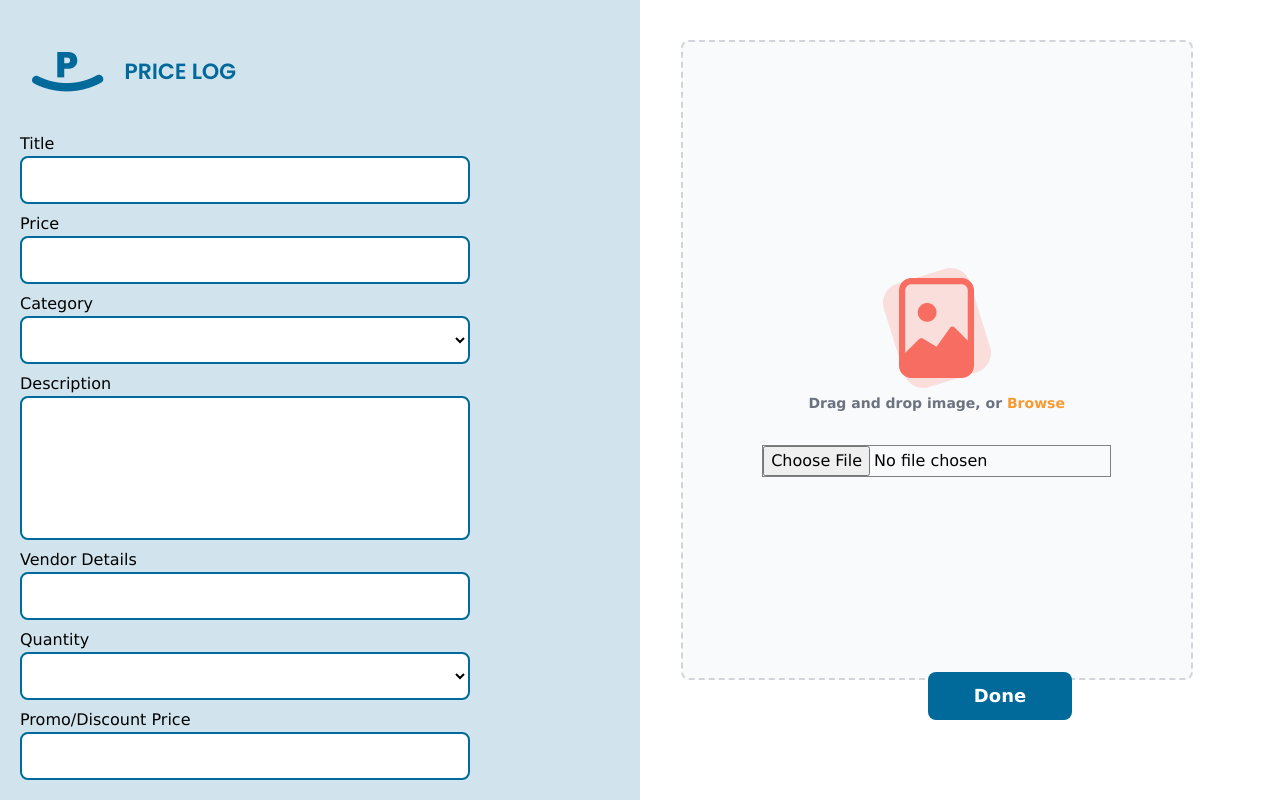
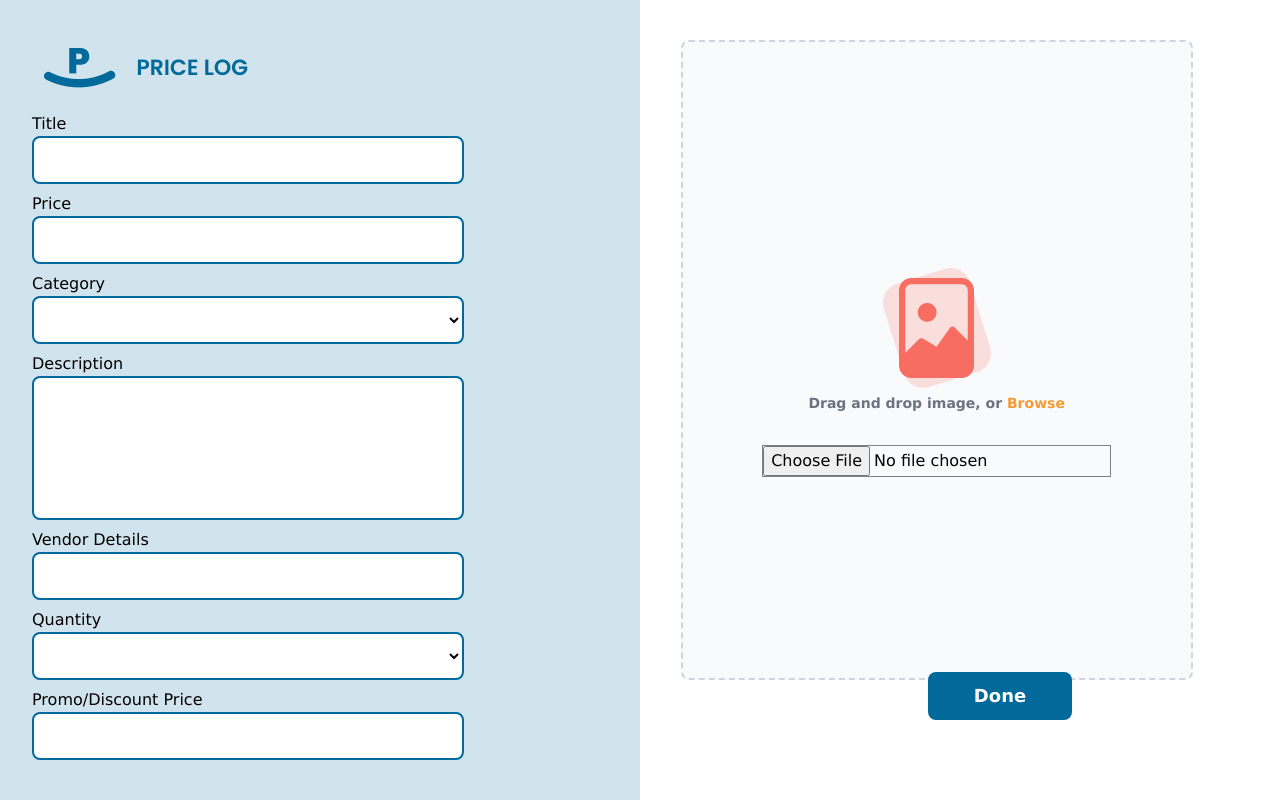
Before and after one commit to audukehinde/price-log, a Vue app: page /#/ItemsDetail in a window 1280 px wide. Built offline with nearby package versions, Linux system fonts and the light colour scheme.

Commit message:
user request

```diff
--- a/src/router/index.js
+++ b/src/router/index.js
@@ -2,7 +2,7 @@ import { createRouter, createWebHashHistory } from 'vue-router'
 import LoginView from '../views/LoginView.vue'
 import MainView from '../views/MainView.vue'
 import ItemsDetail from '../views/ItemsDetail.vue'
-import UsersRequest from '../views/UsersRequest.vue'
+import UsersRequest from '../components/UsersRequest.vue'
 
 const routes = [
   // {
--- a/src/views/ItemsDetail.vue
+++ b/src/views/ItemsDetail.vue
@@ -1,8 +1,8 @@
 <template>
     <div class="flex flex-col-reverse lg:flex-row lg:w-screen lg:h-screen">
         <button type="submit" class="flex justify-center items-center bottom-0 lg:hidden lg:rounded-lg rounded text-sm font-semibold text-white w-32 h-8 bg-primary-color">Done</button>
-        <div class="bg-sidebar lg:w-1/2 p-3">
-             <img src="../img/PriceLog.png" alt="" class="my-10 ml-5">
+        <div class="bg-sidebar lg:w-1/2 p-6">
+             <img src="../img/PriceLog.png" alt="" class="my-6 ml-5">
              <div class="flex flex-col lg:hidden">
                 <div class="flex justify-center">
                     <label for="dropzone-file" class="flex flex-col justify-center items-center w-32 h-32 bg-gray-50 rounded-lg border-2 border-gray-300 border-dashed cursor-pointer dark:hover:bg-bray-800 dark:bg-gray-700 hover:bg-gray-100 dark:border-gray-600 dark:hover:border-gray-500 dark:hover:bg-gray-600">
@@ -70,7 +70,7 @@
                         <!-- <svg aria-hidden="true" class="mb-3 w-10 h-10 text-gray-400" fill="none" stroke="currentColor" viewBox="0 0 24 24" xmlns="http://www.w3.org/2000/svg"><path stroke-linecap="round" stroke-linejoin="round" stroke-width="2" d="M7 16a4 4 0 01-.88-7.903A5 5 0 1115.9 6L16 6a5 5 0 011 9.9M15 13l-3-3m0 0l-3 3m3-3v12"></path></svg> -->
                         <img src="../img/img-logo.png" alt="">
                         <p class="mb-2 text-sm text-gray-500 dark:text-gray-400"><span class="font-semibold">Drag and drop image, or </span><span class="text-btn-yellow font-bold">Browse</span></p>
-                        <!-- <p class="text-xs text-gray-500 dark:text-gray-400">SVG, PNG, JPG or GIF (MAX. 800x400px)</p> -->
+                        <p class="text-xs text-gray-500 dark:text-gray-400"></p>
                     </div>
                     <input id="dropzone-file" type="file" class="" />
                 </label>
```
Also changed, not shown: src/components/UsersRequest.vue (renamed from src/views/UsersRequest.vue).
